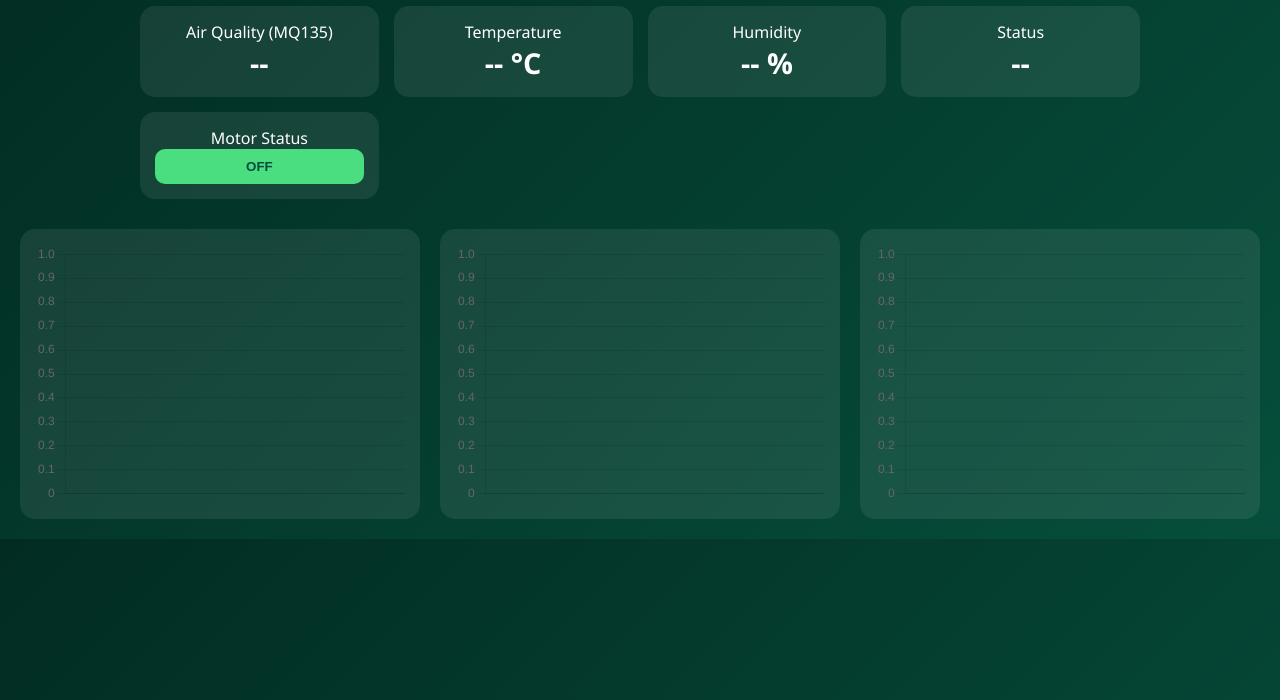
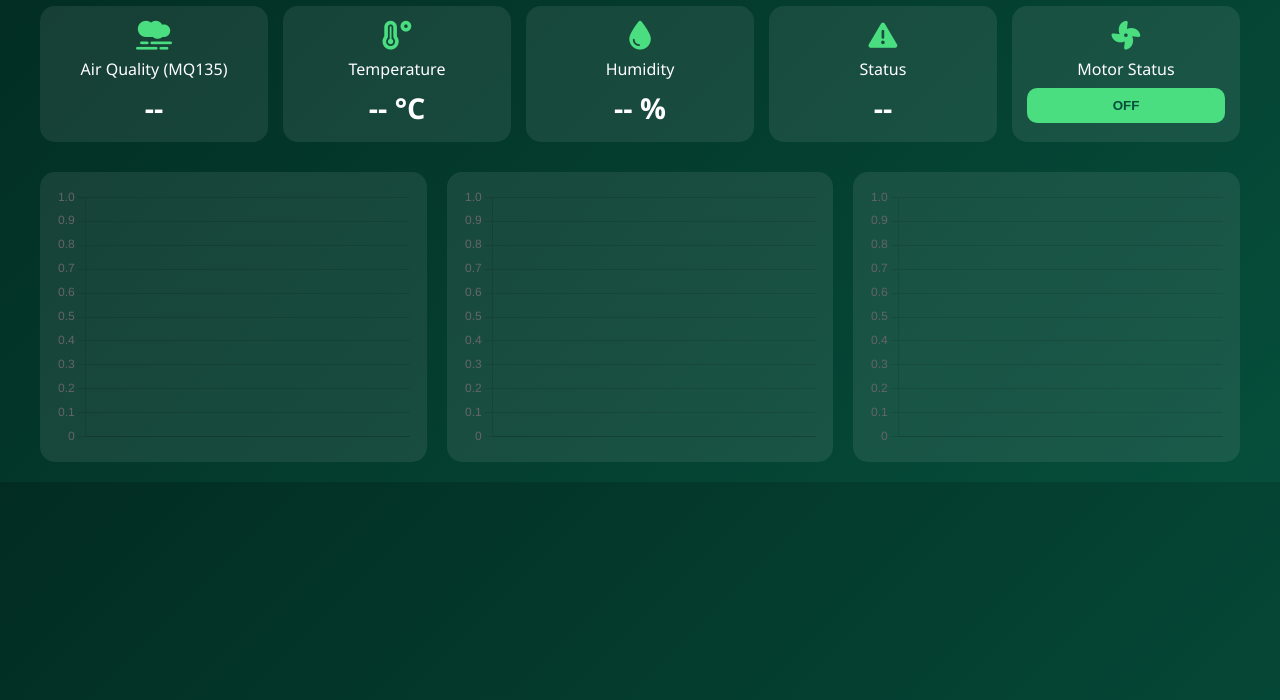
Before and after one commit to mohankumarsk07-stack/Lab-IoT-Air-Quality-Monitoring, a plain HTML site: page index.html in a window 1280 px wide. Shown: the part 100-800 px from the top of the page. Drawn offline with nearby package versions, Linux system fonts and the light colour scheme; no server answers.

Commit message:
Update index.html

```diff
--- a/index.html
+++ b/index.html
@@ -2,87 +2,149 @@
 <html lang="en">
 <head>
   <meta charset="UTF-8">
-<title>Lab IoT Air Quality Monitoring</title>
+  <title>AI IoT Air Quality Monitoring</title>
+
+  <!-- Chart.js -->
   <script src="https://cdn.jsdelivr.net/npm/chart.js"></script>
 
+  <!-- Font Awesome Icons -->
+  <link rel="stylesheet" href="https://cdnjs.cloudflare.com/ajax/libs/font-awesome/6.5.0/css/all.min.css">
+
   <style>
-body {
-  margin:0; font-family:Segoe UI;
+    body{
+      margin:0;
+      font-family:Segoe UI, sans-serif;
       background:linear-gradient(135deg,#022c22,#064e3b);
-  color:white; text-align:center; padding:20px;
+      color:white;
+      text-align:center;
+      padding:20px;
     }
+
     h1 span{color:#4ade80}
+
     .container{
       display:grid;
       grid-template-columns:repeat(auto-fit,minmax(200px,1fr));
-  gap:15px; max-width:1000px; margin:auto;
+      gap:15px;
+      max-width:1200px;
+      margin:auto;
     }
+
     .box{
       background:rgba(255,255,255,0.08);
-  border-radius:15px; padding:15px;
+      border-radius:15px;
+      padding:15px;
+      display:flex;
+      flex-direction:column;
+      align-items:center;
+      gap:8px;
     }
-.value{font-size:1.8rem;font-weight:bold}
+
+    .box i{
+      font-size:1.8rem;
+      color:#4ade80;
+    }
+
+    .value{
+      font-size:1.8rem;
+      font-weight:bold;
+    }
+
     .status-safe{color:#4ade80}
     .status-danger{color:#fb7185}
+
+    .btn{
+      padding:10px;
+      border:none;
+      border-radius:10px;
+      font-weight:bold;
+      cursor:pointer;
+      width:100%;
+    }
+
+    .btn-on{background:#fb7185;color:white}
+    .btn-off{background:#4ade80;color:#064e3b}
+
     .graphs{
       display:grid;
       grid-template-columns:repeat(auto-fit,minmax(300px,1fr));
-  gap:20px; margin-top:30px;
+      gap:20px;
+      margin-top:30px;
+      max-width:1200px;
+      margin-left:auto;
+      margin-right:auto;
     }
+
     .chart-box{
       background:rgba(255,255,255,0.08);
-  border-radius:15px; padding:15px; height:260px;
+      border-radius:15px;
+      padding:15px;
+      height:260px;
     }
-.btn{
-  padding:10px;border:none;border-radius:10px;
-  font-weight:bold;cursor:pointer;width:100%;
+
+    /* 📱 Mobile */
+    @media (max-width:600px){
+      h1{font-size:1.4rem}
+      .value{font-size:1.4rem}
+      .graphs{grid-template-columns:1fr}
     }
-.btn-on{background:#fb7185;color:white}
-.btn-off{background:#4ade80;color:#064e3b}
+
+    /* 📱 Tablet */
+    @media (min-width:601px) and (max-width:900px){
+      .container{grid-template-columns:repeat(2,1fr)}
+      .graphs{grid-template-columns:1fr 1fr}
+    }
+
+    /* 💻 Desktop */
+    @media (min-width:901px){
+      .container{grid-template-columns:repeat(5,1fr)}
+      .graphs{grid-template-columns:repeat(3,1fr)}
+    }
   </style>
 </head>
 
 <body>
 
-<h1>Lab IoT <span>Air Quality Monitoring</span></h1>
+<h1>AI IoT <span>Air Quality Monitoring</span></h1>
 
 <div class="container">
+
   <div class="box">
+    <i class="fa-solid fa-smog"></i>
     <div>Air Quality (MQ135)</div>
     <div class="value"><span id="air">--</span></div>
   </div>
 
   <div class="box">
+    <i class="fa-solid fa-temperature-high"></i>
     <div>Temperature</div>
     <div class="value"><span id="temp">--</span> °C</div>
   </div>
 
   <div class="box">
+    <i class="fa-solid fa-droplet"></i>
     <div>Humidity</div>
     <div class="value"><span id="hum">--</span> %</div>
   </div>
 
   <div class="box">
+    <i class="fa-solid fa-triangle-exclamation"></i>
     <div>Status</div>
     <div id="status" class="value">--</div>
   </div>
 
   <div class="box">
+    <i class="fa-solid fa-fan"></i>
     <div>Motor Status</div>
     <button id="motorBtn" class="btn btn-off">OFF</button>
   </div>
+
 </div>
 
 <div class="graphs">
-  <div class="chart-box">
-    <canvas id="airChart"></canvas>
-  </div>
-  <div class="chart-box">
-    <canvas id="tempChart"></canvas>
-  </div>
-  <div class="chart-box">
-    <canvas id="humChart"></canvas>
-  </div>
+  <div class="chart-box"><canvas id="airChart"></canvas></div>
+  <div class="chart-box"><canvas id="tempChart"></canvas></div>
+  <div class="chart-box"><canvas id="humChart"></canvas></div>
 </div>
 
 <script>
@@ -91,20 +153,22 @@ const getURL = "https://blynk.cloud/external/api/get?token=" + token;
 
   let history={labels:[],air:[],temp:[],hum:[]};
 
-function makeChart(id,label,color){
+  function makeChart(id,color){
     return new Chart(document.getElementById(id),{
       type:'line',
       data:{labels:[],datasets:[{data:[],borderColor:color,tension:0.4}]},
-  options:{responsive:true,maintainAspectRatio:false,
+      options:{
+        responsive:true,
+        maintainAspectRatio:false,
         plugins:{legend:{display:false}},
         scales:{y:{beginAtZero:true}}
       }
     });
   }
 
-const airChart = makeChart("airChart","Air","#f87171");
-const tempChart = makeChart("tempChart","Temp","#38bdf8");
-const humChart  = makeChart("humChart","Hum","#4ade80");
+  const airChart = makeChart("airChart","#f87171");
+  const tempChart = makeChart("tempChart","#38bdf8");
+  const humChart  = makeChart("humChart","#4ade80");
 
   async function update(){
     const [v0,v1,v2,v3,v4] = await Promise.all([
@@ -156,5 +220,6 @@ async function update(){
   setInterval(update,3000);
   update();
 </script>
+
 </body>
 </html>
```
Lines whose indentation alone changed are shown as unchanged.
